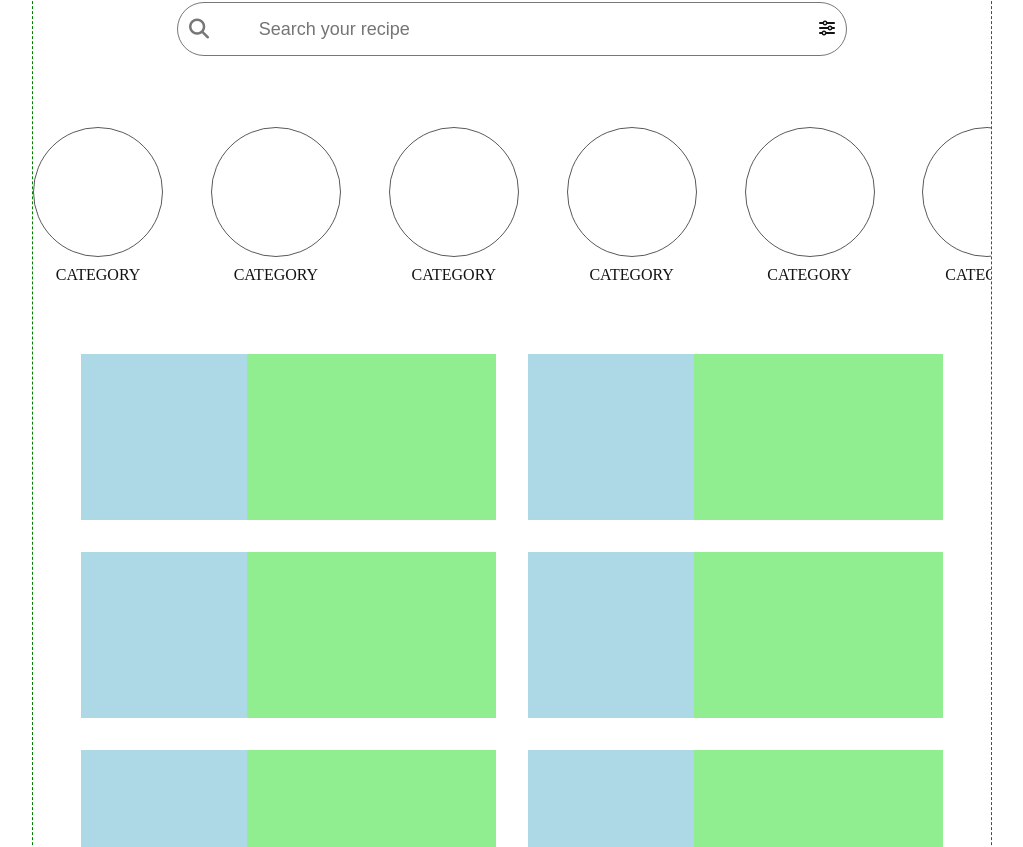
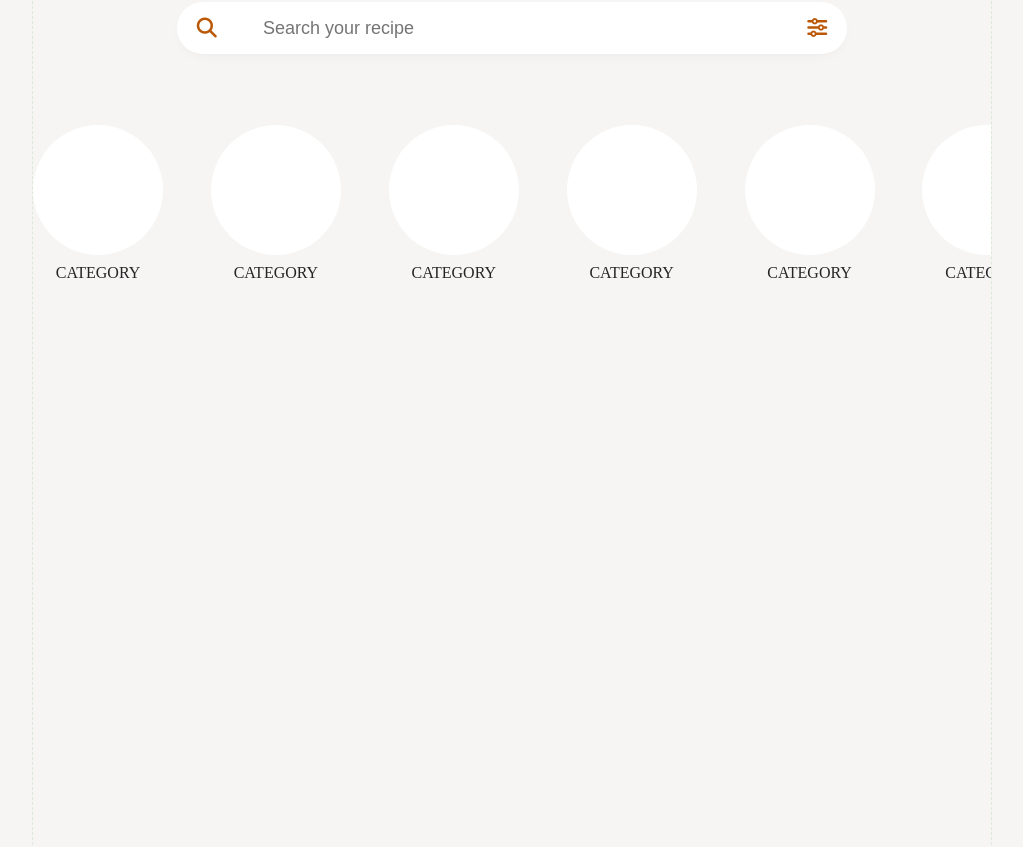
Before and after one commit to Mecowhy37/valhalla, a website: page src/index.html in a window 1280 px wide. Shown: the part 134-981 px from the top of the page, without its empty margins (128-1151 px from the left). Drawn offline with nearby package versions, Linux system fonts and the light colour scheme; files that its build step writes are made by us from their sources.

Commit message:
variables in play

```diff
--- a/src/index.html
+++ b/src/index.html
@@ -35,18 +35,18 @@
         <div class="nav__item nav__logo">logo</div>
 
         <div class="nav--right">
-          <div class="nav__item fa fa-heart-o"></div>
+          <div class="nav__item fa fa-heart-o accent-orange"></div>
           <div class="nav__item fa fa-user"></div>
         </div>
       </div>
     </nav>
     <main>
       <section class="section-search">
-        <div class="search">
-          <i class="fa-solid fa-magnifying-glass search__icon"></i>
+        <div class="search shadow">
+          <i class="search__icon fa-solid fa-magnifying-glass accent-orange"></i>
           <input class="search__input" type="text" name="" placeholder="Search your recipe" />
           <label for="openfilters">
-            <i class="fa-solid fa-sliders"></i>
+            <i class="search__icon fa-solid fa-sliders accent-orange"></i>
           </label>
         </div>
         <input type="checkbox" name="" id="openfilters" class="openner" />
@@ -88,32 +88,6 @@
           </div>
         </div>
       </section>
-      <section class="resp-wrap">
-        <div class="cardy">
-          <div class="cardy__img"></div>
-          <div class="cardy__content"></div>
-        </div>
-        <div class="cardy">
-          <div class="cardy__img"></div>
-          <div class="cardy__content"></div>
-        </div>
-        <div class="cardy">
-          <div class="cardy__img"></div>
-          <div class="cardy__content"></div>
-        </div>
-        <div class="cardy">
-          <div class="cardy__img"></div>
-          <div class="cardy__content"></div>
-        </div>
-        <div class="cardy">
-          <div class="cardy__img"></div>
-          <div class="cardy__content"></div>
-        </div>
-        <div class="cardy">
-          <div class="cardy__img"></div>
-          <div class="cardy__content"></div>
-        </div>
-      </section>
     </main>
   </body>
 </html>
--- a/src/sass/abstracts/_variables.scss
+++ b/src/sass/abstracts/_variables.scss
@@ -2,3 +2,17 @@ $mobile-nav-height: 55px;
 $tablet-nav-height: 60px;
 $desktop-nav-height: 65px;
 $wide-nav-height: 70px;
+
+//COLORS
+$white: #ffffff;
+$background-color: #f6f5f3;
+$background-opaque: rgba(246, 245, 243, 0.8);
+$action-green: #93a78c;
+$accent-orange: #bb5807;
+$text-color: #252527;
+
+//SHADOW VARIANTS
+$y: 5px;
+$blur: 13px;
+$spread: -5px;
+$shadow: rgba(0, 0, 0, 0.05);
--- a/src/sass/base/_common.scss
+++ b/src/sass/base/_common.scss
@@ -1,4 +1,5 @@
 // TITLE
+@use "../abstracts" as *;
 .title {
   margin-top: 3rem;
   margin-bottom: 1rem;
@@ -9,7 +10,6 @@
   & + .to-open {
     transition: all 0.3s ease;
     height: 0;
-    background: white;
     border-bottom: 1px solid rgba(0, 0, 0, 0);
   }
   &:checked + .to-open {
@@ -17,3 +17,12 @@
     border-bottom: 1px solid rgba(0, 0, 0, 0.324);
   }
 }
+
+.shadow {
+  box-shadow: 0px $y $blur $spread $shadow;
+  -webkit-box-shadow: 0px $y $blur $spread $shadow;
+  -moz-box-shadow: 0px $y $blur $spread $shadow;
+}
+.accent-orange {
+  color: $accent-orange;
+}
--- a/src/sass/base/_reset.scss
+++ b/src/sass/base/_reset.scss
@@ -2,5 +2,4 @@
   box-sizing: border-box;
   margin: 0;
   padding: 0;
-  color: rgb(19, 19, 19);
 }
--- a/src/sass/base/_typography.scss
+++ b/src/sass/base/_typography.scss
@@ -1 +1,5 @@
-//font faces and sizes
+@use "../abstracts" as *;
+
+* {
+  color: $text-color;
+}
--- a/src/sass/components/_collections-swipe.scss
+++ b/src/sass/components/_collections-swipe.scss
@@ -1,3 +1,4 @@
+@use "../abstracts" as *;
 .swipe {
   max-width: 100%;
   &__scroll-box {
@@ -5,6 +6,11 @@
     display: flex;
     flex-direction: row;
     overflow-x: scroll;
+    -ms-overflow-style: none; /* Internet Explorer 10+ */
+    scrollbar-width: none; /* Firefox */
+    &::-webkit-scrollbar {
+      display: none; /* Safari and Chrome */
+    }
   }
   &__item {
     width: clamp(100px, 11vw, 130px);
@@ -12,7 +18,7 @@
     flex-shrink: 0;
   }
   &__img {
-    border: 1px solid rgba(0, 0, 0, 0.653);
+    background-color: $white;
     border-radius: 50%;
     aspect-ratio: 1/1;
     margin-bottom: 7%;
--- a/src/sass/components/_index.scss
+++ b/src/sass/components/_index.scss
@@ -7,4 +7,3 @@
 @forward "../components/search-bar";
 @forward "../components/advertisment-section";
 @forward "../components/category-section";
-@forward "../components/resp-wrap";
--- a/src/sass/components/_navbar.scss
+++ b/src/sass/components/_navbar.scss
@@ -6,7 +6,7 @@
   display: flex;
   flex-direction: row;
   position: fixed;
-  background-color: rgba(255, 255, 255, 0.95);
+  background-color: $background-opaque;
   &__inner {
     display: grid;
     margin: 0 auto;
@@ -43,7 +43,7 @@
     top: 100%;
     left: 0;
     width: 100%;
-    background: linear-gradient(0deg, rgba(255, 255, 255, 1) 0%, rgba(255, 255, 255, 1) 80%, rgba(255, 255, 255, 0.95) 100%);
+    background: linear-gradient(0deg, $background-color 0%, $background-color 80%, $background-opaque 100%);
 
     &__wrapper {
       text-align: center;
--- a/src/sass/components/_resp-wrap.scss
+++ /dev/null
@@ -1,32 +0,0 @@
-@use "../mq";
-
-.resp-wrap {
-  --grid-layout-gap: 2rem;
-  --grid-column-count: 2;
-  --grid-item--min-width: 250px;
-  --gap-count: calc(var(--grid-column-count) - 1);
-  --total-gap-width: calc(var(--gap-count) * var(--grid-layout-gap));
-  --grid-item--max-width: calc((100% - var(--total-gap-width)) / var(--grid-column-count));
-  display: grid;
-  grid-template-columns: repeat(auto-fit, minmax(max(var(--grid-item--min-width), var(--grid-item--max-width)), 1fr));
-  grid-gap: var(--grid-layout-gap);
-  @include mq.mq($from: tablet, $until: wide) {
-    padding: 0 max(5%, 10px);
-  }
-  @include mq.mq($from: wide) {
-    padding: 0 clamp(10px, 10%, 50px);
-  }
-  .cardy {
-    display: flex;
-    &__img {
-      background-color: lightblue;
-      width: 40%;
-      aspect-ratio: 1/1;
-    }
-    &__content {
-      background-color: lightgreen;
-      height: 100%;
-      flex-grow: 1;
-    }
-  }
-}
--- a/src/sass/components/_search-bar.scss
+++ b/src/sass/components/_search-bar.scss
@@ -1,6 +1,4 @@
-// File for Elisha
-
-// SEARCH BAR
+@use "../abstracts" as *;
 
 .search {
   display: flex;
@@ -9,12 +7,11 @@
   justify-content: space-between;
   width: 80%;
   height: min-content;
+  background-color: $white;
   border-radius: 3rem;
-  border: #777 1px solid;
-  padding: clamp(5px, 1vw, 10px) 0.7rem;
+  padding: clamp(5px, 1vw, 10px) calc(clamp(5px, 1vw, 10px) * 2);
   &__icon {
     font-size: 20px;
-    color: #777;
   }
   &__input {
     border: none;
@@ -30,7 +27,6 @@
   display: block;
   height: 0;
   width: 100%;
-  border-bottom: 1px solid rgb(255, 255, 255);
 }
 
 //   TABLET
--- a/src/sass/layout/_body.scss
+++ b/src/sass/layout/_body.scss
@@ -2,6 +2,7 @@
 @use "../abstracts/" as *;
 .layout {
   display: grid;
+  background-color: $background-color;
   &--no-nav {
     main {
       height: 100vh;
--- a/src/sass/layout/_main.scss
+++ b/src/sass/layout/_main.scss
@@ -8,22 +8,22 @@ main {
   }
   @include mq.mq($until: mobile) {
     margin-top: $mobile-nav-height;
-    border: 3px solid red;
+    border: 3px solid rgba(255, 0, 0, 0.1);
   }
   @include mq.mq($from: mobile, $until: tablet) {
     margin-top: $mobile-nav-height;
-    border: 1px dashed red;
+    border: 1px dashed rgba(255, 0, 0, 0.1);
   }
   @include mq.mq($from: tablet, $until: desktop) {
     margin-top: $tablet-nav-height;
-    border: 1px dashed blue;
+    border: 1px dashed rgba(0, 0, 255, 0.1);
   }
   @include mq.mq(desktop, $until: wide) {
     margin-top: $desktop-nav-height;
-    border: 1px dashed green;
+    border: 1px dashed rgba(0, 128, 0, 0.1);
   }
   @include mq.mq($from: wide) {
     margin-top: $wide-nav-height;
-    border: 1px dashed purple;
+    border: 1px dashed rgba(128, 0, 128, 0.1);
   }
 }
```
